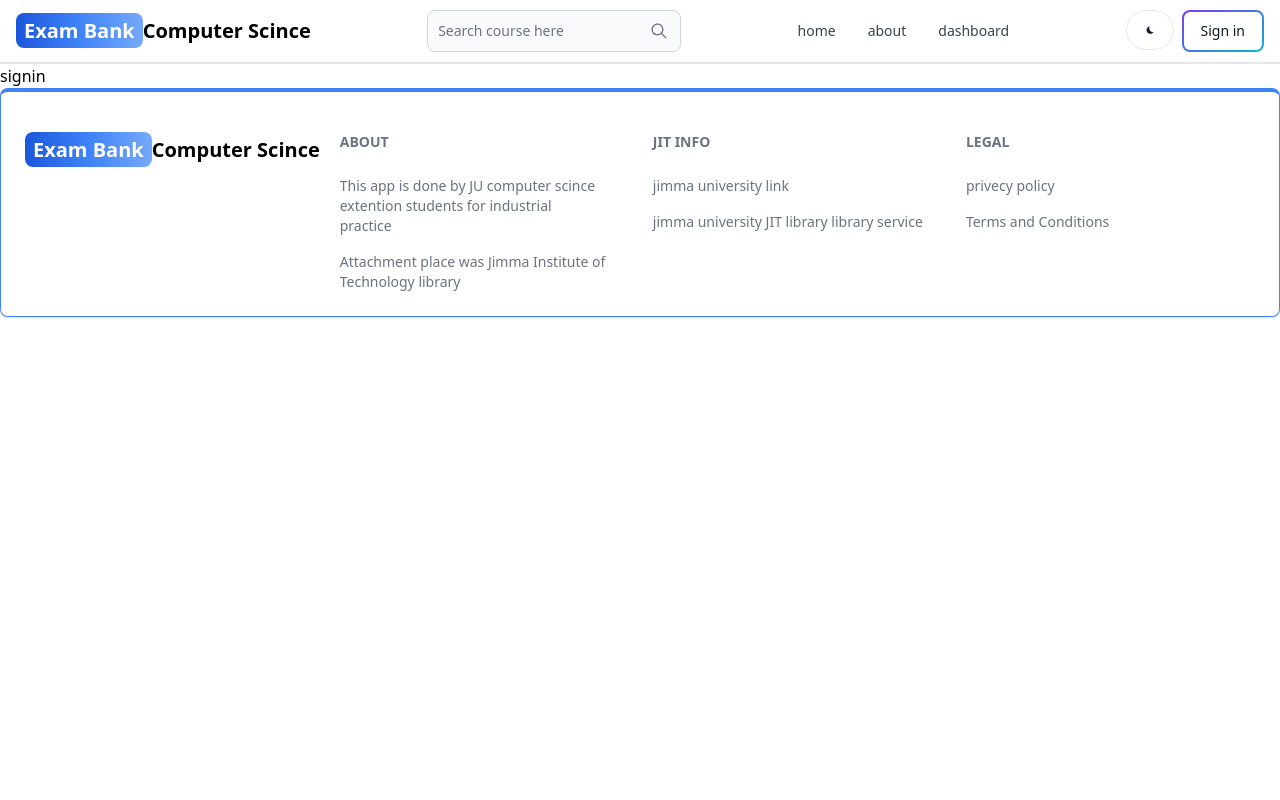
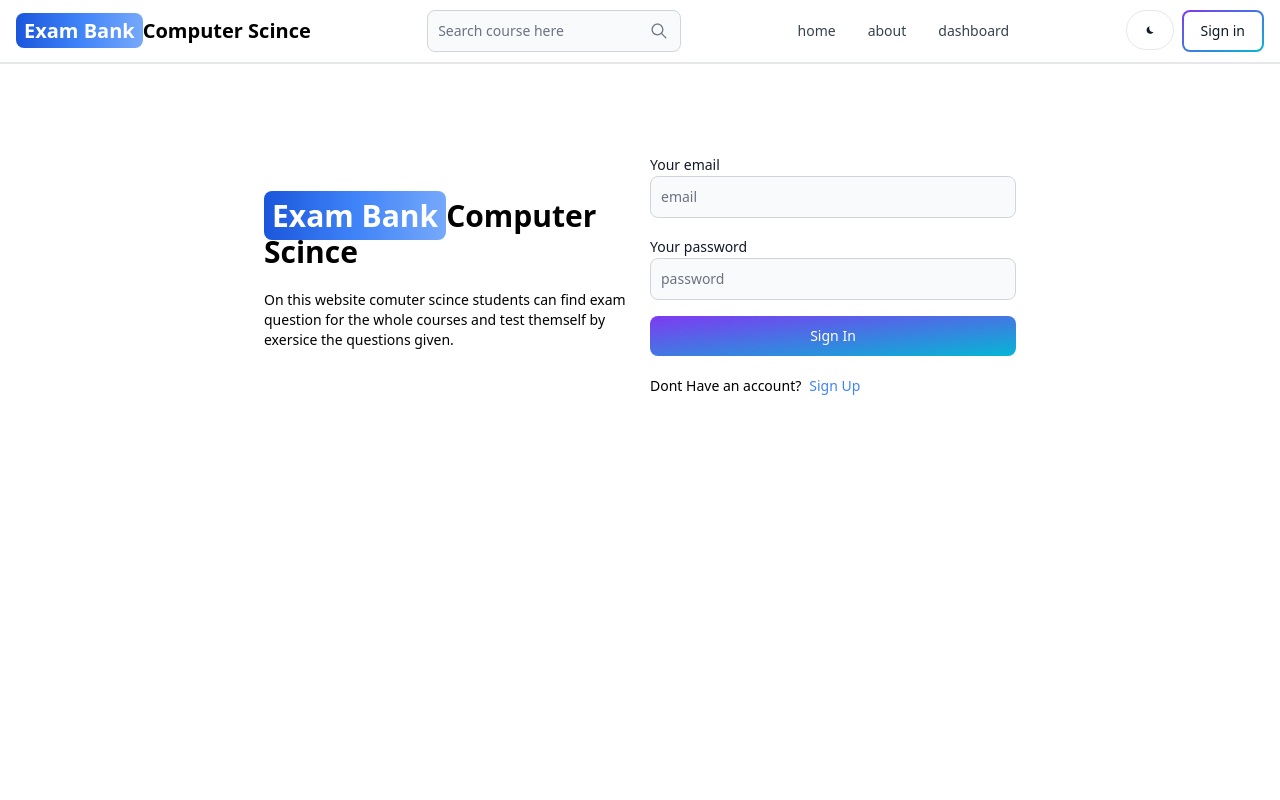
Before and after one commit to ghil789/newexam, a React (Vite) app in the folder vite-project/: page /Signin in a window 1280 px wide. Shown: the top 800 px of the page. Built offline with nearby package versions, Linux system fonts and the light colour scheme.

Commit message:
sign in user interface created and connected with api successfuly

```diff
--- a/vite-project/src/App.jsx
+++ b/vite-project/src/App.jsx
@@ -2,7 +2,7 @@
 import Home from "./pages/home";
 import About from "./pages/about";
 import Dashboard from "./pages/dashboard";
-import Signin from "./pages/signin";
+import Signin from "./pages/Signin";
 import Signup from "./pages/Signup";
 import Header from "./components/Header";
 import Footer from "./components/FooterCom";
--- a/vite-project/src/pages/Signin.jsx
+++ b/vite-project/src/pages/Signin.jsx
@@ -1,5 +1,109 @@
+import { Alert, Button, Label, Spinner, TextInput } from "flowbite-react";
+import { useState } from "react";
+import { useNavigate } from "react-router-dom";
 const Signin = () => {
-  return <div>signin</div>;
+  const [formData, setFormData] = useState({});
+  const [errorMessage, setErrorMessage] = useState(null);
+  const [loading, setLoading] = useState(false);
+  const navigate = useNavigate();
+  const handleChange = (e) => {
+    setFormData({ ...formData, [e.target.id]: e.target.value.trim() });
+  };
+  const handleSubmit = async (e) => {
+    e.preventDefault();
+    if (!formData.email || !formData.password) {
+      return setErrorMessage("please fill out all fields");
+    }
+    try {
+      setLoading(true);
+      setErrorMessage(null);
+      const res = await fetch("/api/auth/Signin", {
+        method: "POST",
+        headers: { "Content-Type": "application/json" },
+        body: JSON.stringify(formData),
+      });
+      const data = await res.json();
+      if (data.success === false) {
+        return setErrorMessage(data.message);
+      }
+      setLoading(false);
+      if (res.ok) {
+        navigate("/");
+      }
+    } catch (error) {
+      setErrorMessage(error.message);
+      setLoading(false);
+    }
+  };
+
+  return (
+    <div className="min-h-screen mt-20 ">
+      <div className="flex p-2 max-w-3xl mx-auto flex-col md:flex-row md:items-center gap-5 ">
+        <div className="flex-1">
+          <h1>
+            <a href="/" className="font-bold dark:text-white text-3xl">
+              {" "}
+              <span className="px-2 py-1 bg-gradient-to-r from-blue-700 via-blue-500 to-blue-400 rounded-lg text-white">
+                Exam Bank
+              </span>
+              Computer Scince{" "}
+            </a>{" "}
+          </h1>
+          <p className="text-sm mt-5">
+            On this website comuter scince students can find exam question for
+            the whole courses and test themself by exersice the questions given.
+          </p>
+        </div>
+        <div className="flex-1">
+          <form className="flex flex-col gap-4" onSubmit={handleSubmit}>
+            <div className="div">
+              <Label value="Your email" />
+              <TextInput
+                type="email"
+                placeholder="email"
+                id="email"
+                onChange={handleChange}
+              />
+            </div>
+            <div className="div">
+              <Label value="Your password" />
+              <TextInput
+                type="password"
+                placeholder="password"
+                id="password"
+                onChange={handleChange}
+              />
+            </div>
+            <Button
+              gradientDuoTone="purpleToBlue"
+              type="submit"
+              disable={loading}
+            >
+              {loading ? (
+                <>
+                  <Spinner size="sm" />
+                  <span className="pl-3"> loading ...</span>
+                </>
+              ) : (
+                "Sign In"
+              )}
+            </Button>
+          </form>
+          <div className="flex gap-2 text-sm mt-5">
+            <span> Dont Have an account?</span>
+            <a href="/signup" className="text-blue-500">
+              Sign Up
+            </a>
+          </div>
+          {errorMessage && (
+            <Alert className="mt-5" color="failure">
+              {errorMessage}
+            </Alert>
+          )}
+        </div>
+      </div>
+    </div>
+  );
 };
 
 export default Signin;
```
Also changed, not shown: 1 other file (tests, documents, lock files or other folders).
